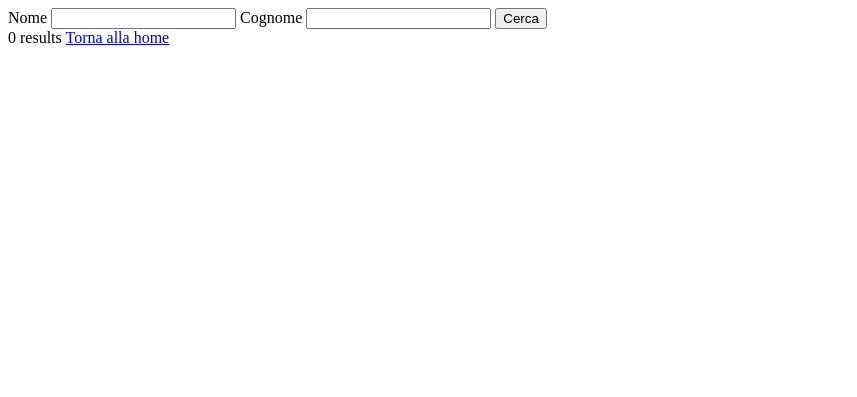
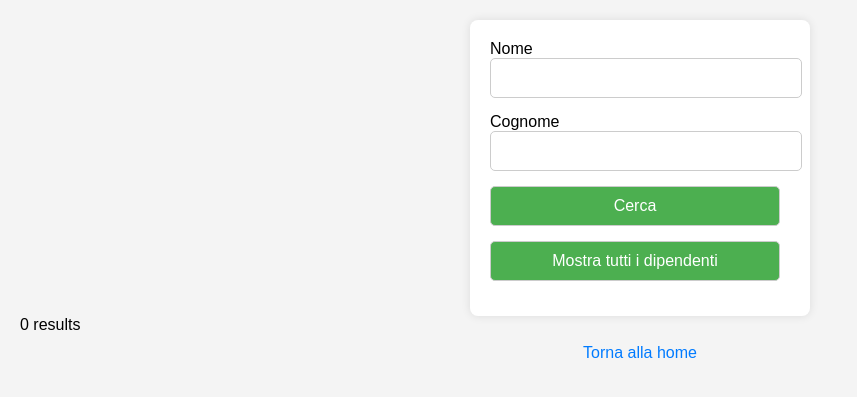
Before and after one commit to SimoneArzuffi/ProgettoQuinta, a PHP site: page /mostraDipendenti.php in a window 1280 px wide. Shown: the top 397 px of the page, without its empty margins (0-857 px from the left). Run offline with PHP 8.4, Linux system fonts and the light colour scheme; data that the repository does not hold is empty.

Commit message:
primo css, da finire

```diff
--- a/mostraDipendenti.php
+++ b/mostraDipendenti.php
@@ -5,7 +5,84 @@
 <!DOCTYPE html>
 <html>
     <head>
-        <title>Mostra dipendenti</title>
+        <title>Mostra dipendenti
+        </title>
+        <style>
+            body {
+                font-family: Arial, sans-serif;
+                margin: 0;
+                padding: 20px;
+                background-color: #f4f4f4;
+            }
+
+            form {
+                width: 300px;
+                margin: 0 auto;
+                padding: 20px;
+                background-color: #fff;
+                border-radius: 8px;
+                box-shadow: 0 0 10px rgba(0, 0, 0, 0.1);
+            }
+
+            p {
+                margin-top: 10px;
+                margin-bottom: 5px;
+            }
+
+            input[type="text"],
+            input[type="date"],
+            input[type="submit"] {
+                width: calc(100% - 10px);
+                padding: 10px;
+                margin-bottom: 15px;
+                border: 1px solid #ccc;
+                border-radius: 5px;
+                font-size: 16px;
+            }
+
+            input[type="submit"] {
+                background-color: #4caf50;
+                color: #fff;
+                cursor: pointer;
+            }
+
+            input[type="submit"]:hover {
+                background-color: #0056b3;
+            }
+
+            a {
+                display: block;
+                margin-top: 10px;
+                text-align: center;
+                text-decoration: none;
+                color: #007bff;
+            }
+
+            a:hover {
+                text-decoration: underline;
+            }
+
+            /* Aggiunta di stili per la tabella */
+            table {
+                width: 100%;
+                border-collapse: collapse;
+                margin-top: 20px;
+            }
+
+            th, td {
+                padding: 10px;
+                border: 1px solid #ccc;
+            }
+
+            th {
+                background-color: #4caf50;
+                color: #fff;
+            }
+
+            tr:nth-child(even) {
+                background-color: #f2f2f2;
+            }
+        </style>
     </head>
     <body>
         <!--aggiungi la possibilità di selezionare il dipendente desiderato tramite nome e cognome-->
@@ -15,12 +92,20 @@
             <label for="cognome">Cognome</label>
             <input type="text" name="cognome" id="cognome">
             <input type="submit" value="Cerca">
+            <!--aggiungi la possibilità di far vedere tutti i dipendenti-->
+            <input type="submit" value="Mostra tutti i dipendenti">
         </form>
         <?php
             if(isset($_POST["nome"]) && isset($_POST["cognome"])){
                 $nome = $_POST["nome"];
                 $cognome = $_POST["cognome"];
                 $query = "SELECT * FROM dipendente WHERE nome = '$nome' AND cognome = '$cognome'";
+            }else if(isset($_POST["nome"])){
+                $nome = $_POST["nome"];
+                $query = "SELECT * FROM dipendente WHERE nome = '$nome'";
+            }else if(isset($_POST["cognome"])){
+                $cognome = $_POST["cognome"];
+                $query = "SELECT * FROM dipendente WHERE cognome = '$cognome'";
             }else{
                 $query = "SELECT * FROM dipendente";
             }
```
